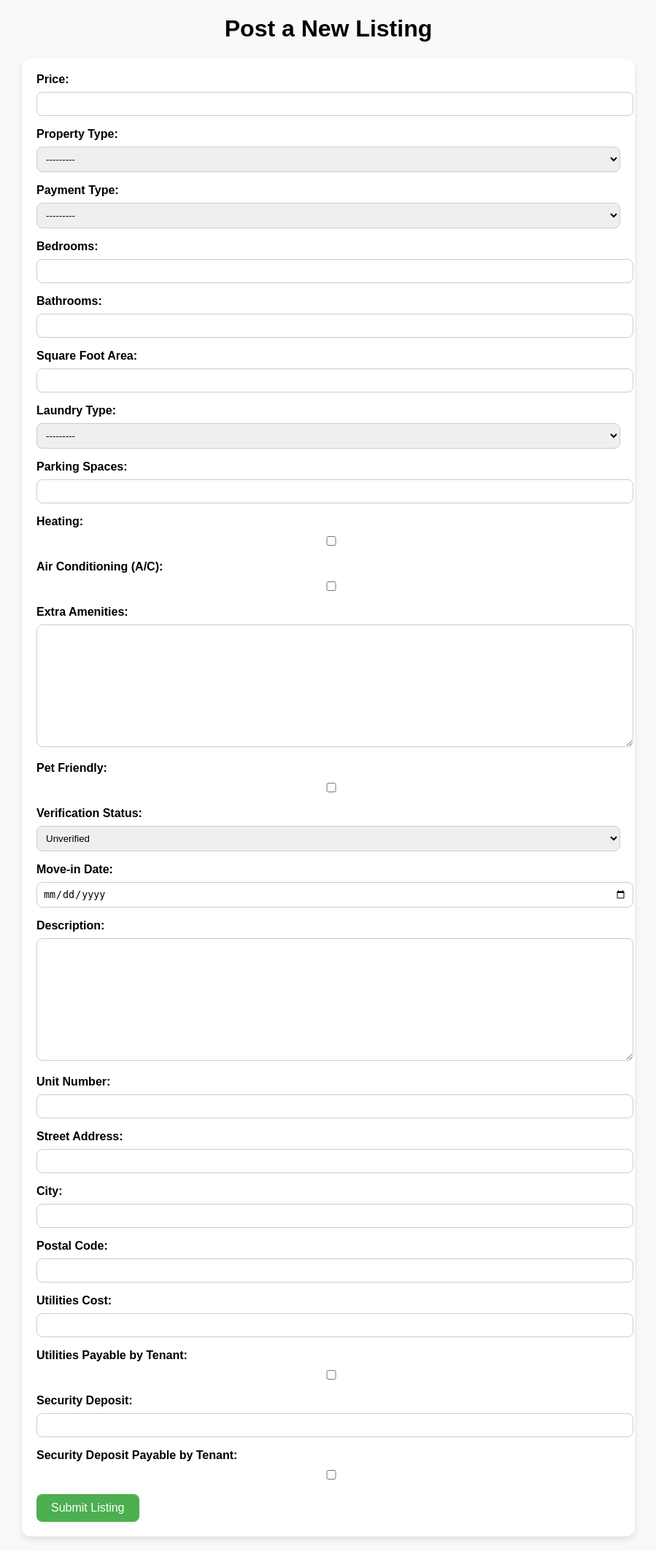
After one commit to jdavidIP/Simple-Rentals, a Django app: page /listings/add in a window 1280 px wide. The commit adds this page. Shown: the whole page at 73% size, without its empty margins (190-1089 px from the left). Run offline with Django 5.2, Linux system fonts and the light colour scheme; the visitor is signed in with stand-in values (Sample User, id 1).

Commit message:
Basic listing posting functionality added

```diff
--- a/simpleRentals/marketplace/forms.py
+++ b/simpleRentals/marketplace/forms.py
@@ -1,5 +1,6 @@
 from django import forms
 from .models import MarketplaceUser
+from .models import Listing
 
 class UserRegistrationForm(forms.ModelForm):
     password = forms.CharField(widget=forms.PasswordInput)
@@ -27,3 +28,29 @@ class UserRegistrationForm(forms.ModelForm):
             user.set_password(self.cleaned_data['password'])
             user.save()
         return user
+
+
+class ListingPostingForm(forms.ModelForm):
+    move_in_date = forms.DateField(widget=forms.DateInput(attrs={'type': 'date'}))
+
+    class Meta:
+        model = Listing
+        fields = [
+            'price', 'property_type', 'payment_type', 'bedrooms', 'bathrooms', 'sqft_area', 'laundry_type',
+            'parking_spaces', 'heating', 'ac', 'extra_amenities', 'pet_friendly', 'verification_status',
+            'move_in_date', 'description', 'unit_number', 'street_address', 'city', 'postal_code',
+            'utilities_cost', 'utilities_payable_by_tenant', 'property_taxes', 'property_taxes_payable_by_tenant',
+            'condo_fee', 'condo_fee_payable_by_tenant', 'hoa_fee', 'hoa_fee_payable_by_tenant',
+            'security_deposit', 'security_deposit_payable_by_tenant'
+        ]
+
+    def save(self, commit=True, owner=None):
+        listing = super().save(commit=False)
+
+        if owner:
+            listing.owner = owner
+
+        if commit:
+            listing.save()
+
+        return listing
--- /dev/null
+++ b/simpleRentals/marketplace/templates/listings/add.html
@@ -0,0 +1,206 @@
+{% load static %}
+<!DOCTYPE html>
+<html lang="en">
+
+<head>
+    <title>Post a Listing</title>
+    <style>
+        body {
+            font-family: Arial, sans-serif;
+            margin: 20px;
+            background-color: #f9f9f9;
+        }
+
+        h1 {
+            text-align: center;
+        }
+
+        .form-container {
+            max-width: 800px;
+            margin: 0 auto;
+            padding: 20px;
+            background: #fff;
+            border-radius: 12px;
+            box-shadow: 0 4px 8px rgba(0, 0, 0, 0.1);
+        }
+
+        .form-group {
+            margin-bottom: 16px;
+        }
+
+        label {
+            display: block;
+            margin-bottom: 8px;
+            font-weight: bold;
+        }
+
+        input, select, textarea {
+            width: 100%;
+            padding: 8px;
+            border: 1px solid #ccc;
+            border-radius: 8px;
+        }
+
+        button {
+            padding: 10px 20px;
+            border: none;
+            border-radius: 8px;
+            background-color: #4CAF50;
+            color: white;
+            font-size: 16px;
+            cursor: pointer;
+        }
+
+        button:hover {
+            background-color: #45a049;
+        }
+
+        .error {
+            color: red;
+        }
+    </style>
+</head>
+
+<body>
+    <h1>Post a New Listing</h1>
+
+    <div class="form-container">
+        <!-- Display Form Errors -->
+        {% if form.errors %}
+            <div class="error">
+                <p>Please fix the following errors:</p>
+                <ul>
+                    {% for field, errors in form.errors.items %}
+                        {% for error in errors %}
+                            <li>{{ field|title }}: {{ error }}</li>
+                        {% endfor %}
+                    {% endfor %}
+                </ul>
+            </div>
+        {% endif %}
+
+        <!-- Form for Posting a Listing -->
+        <form method="post" action="">
+            {% csrf_token %}
+
+            <div class="form-group">
+                <label for="id_price">Price:</label>
+                {{ form.price }}
+            </div>
+
+            <div class="form-group">
+                <label for="id_property_type">Property Type:</label>
+                {{ form.property_type }}
+            </div>
+
+            <div class="form-group">
+                <label for="id_payment_type">Payment Type:</label>
+                {{ form.payment_type }}
+            </div>
+
+            <div class="form-group">
+                <label for="id_bedrooms">Bedrooms:</label>
+                {{ form.bedrooms }}
+            </div>
+
+            <div class="form-group">
+                <label for="id_bathrooms">Bathrooms:</label>
+                {{ form.bathrooms }}
+            </div>
+
+            <div class="form-group">
+                <label for="id_sqft_area">Square Foot Area:</label>
+                {{ form.sqft_area }}
+            </div>
+
+            <div class="form-group">
+                <label for="id_laundry_type">Laundry Type:</label>
+                {{ form.laundry_type }}
+            </div>
+
+            <div class="form-group">
+                <label for="id_parking_spaces">Parking Spaces:</label>
+                {{ form.parking_spaces }}
+            </div>
+
+            <div class="form-group">
+                <label for="id_heating">Heating:</label>
+                {{ form.heating }}
+            </div>
+
+            <div class="form-group">
+                <label for="id_ac">Air Conditioning (A/C):</label>
+                {{ form.ac }}
+            </div>
+
+            <div class="form-group">
+                <label for="id_extra_amenities">Extra Amenities:</label>
+                {{ form.extra_amenities }}
+            </div>
+
+            <div class="form-group">
+                <label for="id_pet_friendly">Pet Friendly:</label>
+                {{ form.pet_friendly }}
+            </div>
+
+            <div class="form-group">
+                <label for="id_verification_status">Verification Status:</label>
+                {{ form.verification_status }}
+            </div>
+
+            <div class="form-group">
+                <label for="id_move_in_date">Move-in Date:</label>
+                {{ form.move_in_date }}
+            </div>
+
+            <div class="form-group">
+                <label for="id_description">Description:</label>
+                {{ form.description }}
+            </div>
+
+            <div class="form-group">
+                <label for="id_unit_number">Unit Number:</label>
+                {{ form.unit_number }}
+            </div>
+
+            <div class="form-group">
+                <label for="id_street_address">Street Address:</label>
+                {{ form.street_address }}
+            </div>
+
+            <div class="form-group">
+                <label for="id_city">City:</label>
+                {{ form.city }}
+            </div>
+
+            <div class="form-group">
+                <label for="id_postal_code">Postal Code:</label>
+                {{ form.postal_code }}
+            </div>
+
+            <div class="form-group">
+                <label for="id_utilities_cost">Utilities Cost:</label>
+                {{ form.utilities_cost }}
+            </div>
+
+            <div class="form-group">
+                <label for="id_utilities_payable_by_tenant">Utilities Payable by Tenant:</label>
+                {{ form.utilities_payable_by_tenant }}
+            </div>
+
+            <div class="form-group">
+                <label for="id_security_deposit">Security Deposit:</label>
+                {{ form.security_deposit }}
+            </div>
+
+            <div class="form-group">
+                <label for="id_security_deposit_payable_by_tenant">Security Deposit Payable by Tenant:</label>
+                {{ form.security_deposit_payable_by_tenant }}
+            </div>
+
+            <button type="submit">Submit Listing</button>
+        </form>
+    </div>
+</body>
+
+</html>
--- a/simpleRentals/marketplace/templates/listings/viewAll.html
+++ b/simpleRentals/marketplace/templates/listings/viewAll.html
@@ -31,7 +31,7 @@
             <p><strong>Bathrooms:</strong> {{ listing.bathrooms }}</p>
             <p><strong>Location:</strong> {{ listing.street_address }}, {{ listing.city }}</p>
             <p><strong>Move-in Date:</strong> {{ listing.move_in_date }}</p>
-            <p><strong>Verification Status:</strong> {{ listing.verification_status }}</p>
+            <p><strong>Verification Status:</strong> {{ listing.get_verification_status_display }}</p>
 
             <span class="expand-btn" onclick="toggleDetails('details-{{ listing.id }}')">Show More</span>
 
@@ -42,6 +42,7 @@
                 <p><strong>Description:</strong> {{ listing.description }}</p>
                 <p><strong>Parking Spaces:</strong> {{ listing.parking_spaces }}</p>
                 <p><strong>Heating:</strong> {% if listing.heating %} Yes {% else %} No {% endif %}</p>
+                <p><strong>laundry_type:</strong> {{ listing.get_laundry_type_display }}</p>
             </div>
         </div>
     {% empty %}
--- a/simpleRentals/marketplace/views.py
+++ b/simpleRentals/marketplace/views.py
@@ -4,6 +4,7 @@ from django.contrib.auth import login
 from .models import Listing
 
 from .forms import UserRegistrationForm
+from .forms import ListingPostingForm
 
 def register(request):
     if request.method == 'POST':
@@ -24,3 +25,17 @@ def profile(request):
 def viewAllListings(request):
     listings = Listing.objects.all()
     return render(request, 'listings/viewAll.html', {'listings': listings})
+
+def addListing(request):
+    if not request.user.is_authenticated:
+        return render(request, 'errors/error.html', {'error': "Access denied. You need to log in to access."})
+
+    form = ListingPostingForm()
+
+    if request.method == 'POST':
+        form = ListingPostingForm(request.POST)
+        if form.is_valid():
+            form.save(owner=request.user)
+            return redirect('viewAllListings')
+
+    return render(request, 'listings/add.html', {"form" : form})
--- a/simpleRentals/simpleRentals/urls.py
+++ b/simpleRentals/simpleRentals/urls.py
@@ -23,5 +23,6 @@ urlpatterns = [
     path("admin/", admin.site.urls),
     path("register/", views.register, name="register"),
     path("profile/", views.profile, name="profile"),
-    path("listings/viewAll", views.viewAllListings, name="viewAllListings")
+    path("listings/viewAll", views.viewAllListings, name="viewAllListings"),
+    path("listings/add", views.addListing, name="addListing")
 ]
```
Also changed, not shown: simpleRentals/marketplace/templates/errors/error.html (added, +46 -0 lines).
